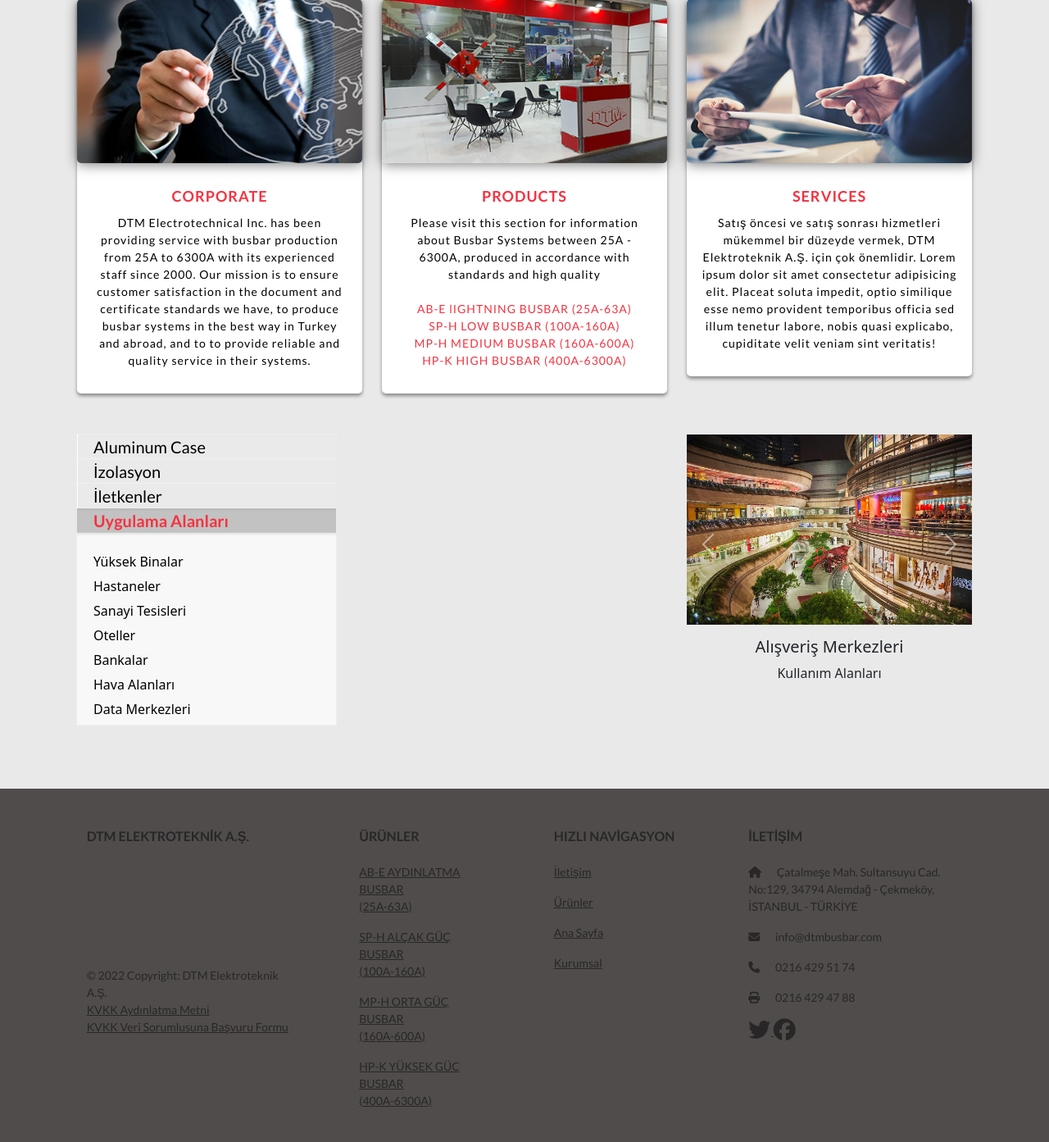
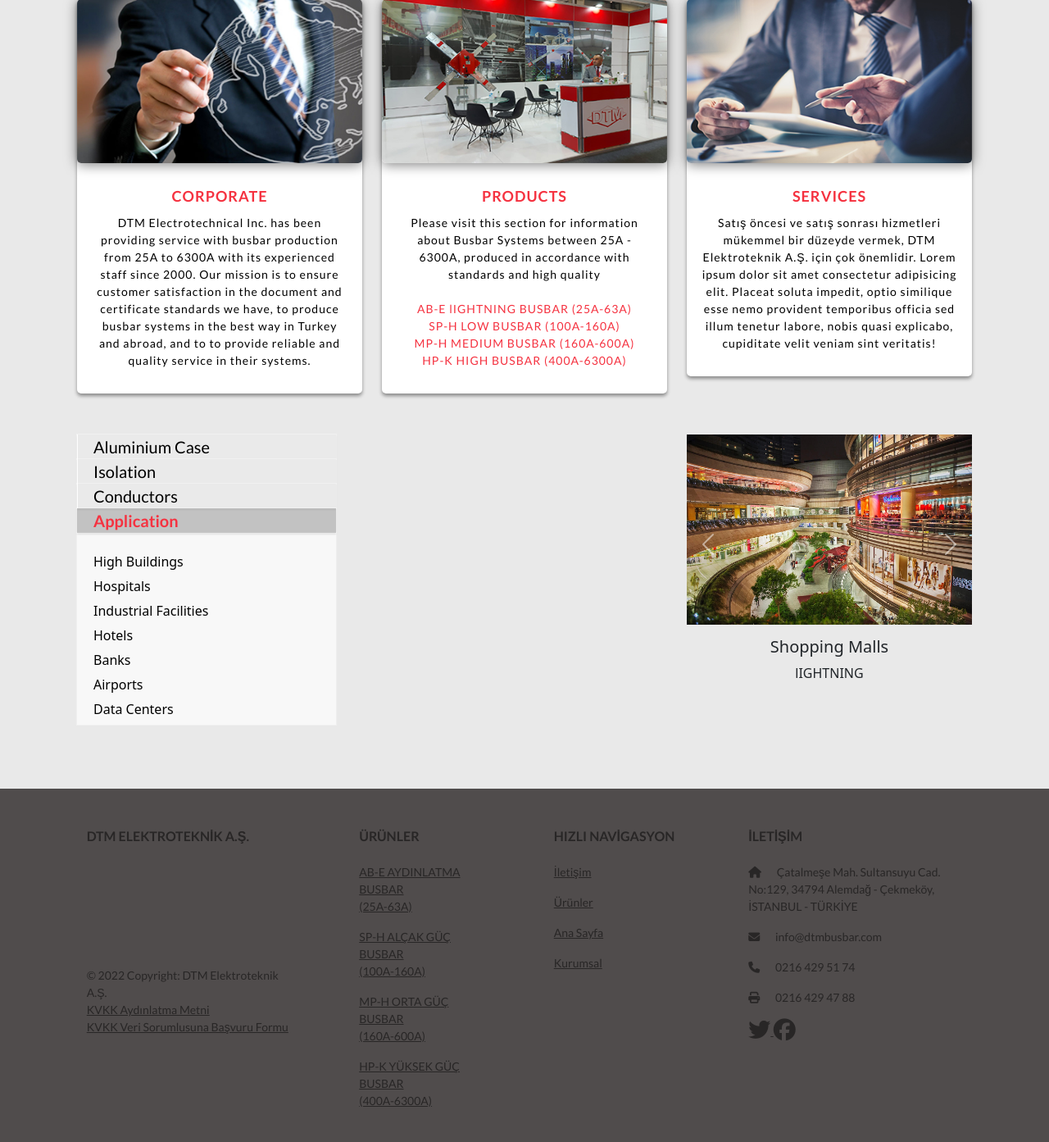
Before and after one commit to ozgurozbek/dtmelektroteknik, a Flask app: page / in a window 1280 px wide. Shown: the part 967-2360 px from the top of the page at 82% size. Run offline with Flask 2, Linux system fonts and the light colour scheme; some libraries are stand-ins or nearby versions.

Commit message:
mainpage translation patch

```diff
--- a/main.py
+++ b/main.py
@@ -4,20 +4,9 @@ app = Flask(__name__)
 app.secret_key = 'random string'
 
 translations = [
-    ["tur","anasayfa","kurumsal",
-    "DTM Elektroteknik A.Ş. 2000 yılından bu yana tecrübeli kadrosu ile 25A'den 6300A'e kadar busbar üretimi ile hizmet vermektedir. Misyonumuz sahip olduğumuz belge ve sertifika standartlarında müşteri memnuniyetini sağlamak, yurt içi ve dışında busbar sistemlerini en iyi şekilde üretmek ve busbar sistemlerinde güvenilir ve kaliteli hizmet sunmaktır."
-    ,"ürünler","25A - 6300A arası, yüksek kaliteli ve standartlara uygun üretilen Busbar Kanal Sistemleri hakkında bilgi almak için bu bölümü ziyaret ediniz."
-    ,"AYDINLATMA","ALÇAK","ORTA","YÜKSEK","hizmetler","Satış öncesi ve satış sonrası hizmetleri mükemmel bir düzeyde vermek, DTM Elektroteknik A.Ş. için çok önemlidir. Lorem ipsum dolor sit amet consectetur adipisicing elit. Placeat soluta impedit, optio similique esse nemo provident temporibus officia sed illum tenetur labore, nobis quasi explicabo, cupiditate velit veniam sint veritatis!"
-    ,"Alüminyum Kasa","",""
-    ],
-    ["eng","homepage","corporate",
-    "DTM Electrotechnical Inc. has been providing service with busbar production from 25A to 6300A with its experienced staff since 2000. Our mission is to ensure customer satisfaction in the document and certificate standards we have, to produce busbar systems in the best way in Turkey and abroad, and to to provide reliable and quality service in their systems."
-    ,"products"," Please visit this section for information about Busbar Systems between 25A - 6300A, produced in accordance with standards and high quality"
-    ,"lIGHTNING","LOW","MEDIUM","HIGH","SERVICES","Satış öncesi ve satış sonrası hizmetleri mükemmel bir düzeyde vermek, DTM Elektroteknik A.Ş. için çok önemlidir. Lorem ipsum dolor sit amet consectetur adipisicing elit. Placeat soluta impedit, optio similique esse nemo provident temporibus officia sed illum tenetur labore, nobis quasi explicabo, cupiditate velit veniam sint veritatis!"
-    ,"Aluminum Case","",""
-    ]
+    ["tur","anasayfa","kurumsal","Hakkımızda","ürünler","Ürünlerimiz","AYDINLATMA","ALÇAK","ORTA","YÜKSEK","İletişim","Kullanım Alanları"],
+    ["eng","homepage","corporate","About Us","products","Our Products","lIGHTNING","LOW","MEDIUM","HIGH","Contact Us","Application Areas"]
 ]
-
 # 0: Tur, 1: Eng
 @app.route('/set_lang', methods = ['POST'])
 def set_lang():
--- a/templates/mainpage.html
+++ b/templates/mainpage.html
@@ -46,7 +46,17 @@
               </div>
               <div class="text-container">
                 <h6 style="text-transform:uppercase">{{ translation[2] }}</h6>
-                <p> {{ translation[3] }}</p>
+                <p>{% if session['language'] == 0 %}
+                  DTM Elektroteknik A.Ş. 2000 yılından bu yana tecrübeli kadrosu ile 25A'den 6300A'e kadar busbar
+                  üretimi ile hizmet vermektedir. Misyonumuz sahip olduğumuz belge ve sertifika standartlarında müşteri
+                  memnuniyetini sağlamak, yurt içi ve dışında busbar sistemlerini en iyi şekilde üretmek ve busbar
+                  sistemlerinde güvenilir ve kaliteli hizmet sunmaktır.
+                  {% else %}
+                  DTM Electrotechnical Inc. has been providing service with busbar production from 25A to 6300A with its
+                  experienced staff since 2000. Our mission is to ensure customer satisfaction in the document and
+                  certificate standards we have, to produce busbar systems in the best way in Turkey and abroad, and to
+                  to provide reliable and quality service in their systems.
+                  {% endif %}</p>
               </div>
             </div>
           </div>
@@ -63,7 +73,13 @@
             </div>
             <div class="text-container">
               <h6 style="text-transform:uppercase">{{ translation[4] }}</h6>
-              <p>{{ translation[5] }}<br><br>
+              <p>{% if session['language'] == 0 %}
+                25A - 6300A arası, yüksek kaliteli ve standartlara uygun üretilen Busbar Kanal Sistemleri hakkında bilgi
+                almak için bu bölümü ziyaret ediniz.
+                {% else %}
+                Please visit this section for information about Busbar Systems between 25A - 6300A, produced in
+                accordance with standards and high quality
+                {% endif %}<br><br>
                 <a href="/products#product1">AB-E {{ translation[6] }} BUSBAR (25A-63A)</a> <br>
                 <a href="/products#product2">SP-H {{ translation[7] }} BUSBAR (100A-160A)</a> <br>
                 <a href="/products#product3">MP-H {{ translation[8] }} BUSBAR (160A-600A)</a> <br>
@@ -95,40 +125,83 @@
       <section id="acccc" class="ac-container col-xs-12 col-sm-12 col-md-6 col-lg-4 ">
         <div>
           <input id="ac-1" name="accordion-1" type="radio">
-          <label for="ac-1">{{ translation[12] }}</label>
+          <label for="ac-1">{% if session['language'] == 0 %}
+            Alüminyum Kasa
+            {% else %}
+            Aluminium Case
+            {% endif %}</label>
           <article class="ac-alk">
-            <p>Hafif Ağırlık <br>
+            <p>{% if session['language'] == 0 %}
+              Hafif Ağırlık <br>
               Korozyon Direnci <br>
               Yüksek Isı Dağılımı <br>
-              Kolay Montaj</p>
+              Kolay Montaj
+              {% else %}
+              Light Weight <br>
+              Corrosion Resistance <br>
+              High Heat Dissipation <br>
+              Easy Montage
+              {% endif %}</p>
           </article>
         </div>
         <div>
           <input id="ac-2" name="accordion-1" type="radio">
-          <label for="ac-2">İzolasyon</label>
+          <label for="ac-2">{% if session['language'] == 0 %}
+            İzolasyon
+            {% else %}
+            Isolation
+            {% endif %}</label>
           <article class="ac-izol">
-            <p>Epoksi <br>
+            <p>{% if session['language'] == 0 %}
+              Epoksi <br>
               Yüksek Çalışma Isısı <br>
               Dielektrik Dayanım<br>
               Optimum Isı Dağılım için İnce Kat<br>
-              Neme Karşı Epoksi</p>
+              Neme Karşı Epoksi
+              {% else %}
+              Epoxy <br>
+              High Working Temperature <br>
+              Dielectric Strength<br>
+              Thin Coat for Optimum Heat Dissipation<br>
+              Moisture Resistant Epoxy
+              {% endif %}
+            </p>
           </article>
         </div>
         <div>
           <input id="ac-3" name="accordion-1" type="radio">
-          <label for="ac-3">İletkenler</label>
+          <label for="ac-3">{% if session['language'] == 0 %}
+            İletkenler
+            {% else %}
+            Conductors
+            {% endif %}</label>
           <article class="ac-ilet">
-            <p>Yüksek Elektrik İletkenliği <br>
-              Isı Resistansı <br>
-              Güvenilir Güçlü Sağlam Yapı</p>
+            <p>{% if session['language'] == 0 %}
+              Yüksek Elektrik İletkenliği <br>
+              Isı Rezistansı <br>
+              Güvenilir Güçlü Sağlam Yapı
+              {% else %}
+              High Electrical Conductivity <br>
+              Heat Resistor <br>
+              Reliable Strong Robust Construction
+              {% endif %}</p>
           </article>
         </div>
         <div>
           <input id="ac-4" name="accordion-1" type="radio" checked="">
-          <label for="ac-4">Uygulama Alanları</label>
+          <label for="ac-4">{% if session['language'] == 0 %}
+            Uygulama Alanları
+            {% else %}
+            Application
+            {% endif %}</label>
           <article class="ac-uygl">
-            <p>Yüksek Binalar<br>Hastaneler<br>Sanayi Tesisleri<br>Oteller<br>Bankalar<br>Hava Alanları<br>Data
-              Merkezleri<br>AVM Alışveriş Merkezleri</p>
+            <p>{% if session['language'] == 0 %}
+              Yüksek Binalar<br>Hastaneler<br>Sanayi Tesisleri<br>Oteller<br>Bankalar<br>Hava Alanları<br>Data
+              Merkezleri<br>AVM Alışveriş Merkezleri
+              {% else %}
+              High Buildings<br>Hospitals<br>Industrial Facilities<br>Hotels<br>Banks<br>Airports<br>Data
+              Centers<br>Shopping Malls
+              {% endif %}</p>
           </article>
         </div>
       </section>
@@ -140,46 +213,79 @@
       <!-- OWL CAROUSEL START-->
       <div class="col-lg-4 col-md-4 col-sm-8 offset-sm-2 offset-md-0 col-xs-12 ">
         <div id="fade" class="carousel slide carousel-fade " data-bs-ride="carousel">
-          <div class="carousel-inner ">
+          <div class="carousel-inner">
             <div class="carousel-item active">
               <img src="../static/img/icon-uygulama-avm.jpg" class="d-block w-100" alt="">
-              <h5>Alışveriş Merkezleri</h5>
-              <p class="">Kullanım Alanları</p>
+              <h5>{% if session['language'] == 0 %}
+                Alışveriş Merkezleri
+                {% else %}
+                Shopping Malls
+                {% endif %}</h5>
+              <p class="">{{ translation[6] }}</p>
             </div>
             <div class="carousel-item">
               <img src="../static/img/icon-uygulama-datacenter.jpg" class="d-block w-100" alt="">
-              <h5>Data Centerlar</h5>
-              <p class="">Kullanım Alanları</p>
+              <h5>{% if session['language'] == 0 %}
+                Data Merkezleri
+                {% else %}
+                Data Centers
+                {% endif %}</h5>
+              <p class="">{{ translation[6] }}</p>
             </div>
             <div class="carousel-item">
               <img src="../static/img/icon-uygulama-hastane.jpg" class="d-block w-100" alt="">
-              <h5>Hastaneler</h5>
-              <p class="">Kullanım Alanları</p>
+              <h5>{% if session['language'] == 0 %}
+                Hastaneler
+                {% else %}
+                Hospitals
+                {% endif %}</h5>
+              <p class="">{{ translation[6] }}</p>
             </div>
             <div class="carousel-item">
               <img src="../static/img/icon-uygulama-sanayi.jpg" class="d-block w-100" alt="">
-              <h5>Sanayiler</h5>
-              <p class="">Kullanım Alanları</p>
+              <h5>{% if session['language'] == 0 %}
+                Sanayiler
+                {% else %}
+                Industrial Facilities
+                {% endif %}</h5>
+              <p class="">{{ translation[6] }}</p>
             </div>
             <div class="carousel-item">
               <img src="../static/img/icon-uygulama-yuksek-bina.jpg" class="d-block w-100" alt="">
-              <h5>Yüksek Binalar</h5>
-              <p class="">Kullanım Alanları</p>
+              <h5>{% if session['language'] == 0 %}
+                Yüksek Binalar
+                {% else %}
+                High Buildings
+                {% endif %}</h5>
+              <p class="">{{ translation[6] }}</p>
             </div>
             <div class="carousel-item">
               <img src="../static/img/icon-uygulama-havaalani.jpg" class="d-block w-100" alt="">
-              <h5>Hava Alanları</h5>
-              <p class="">Kullanım Alanları</p>
+              <h5>{% if session['language'] == 0 %}
+                Hava Alanları
+                {% else %}
+                Airports
+                {% endif %}</h5>
+              <p class="">{{ translation[6] }}</p>
             </div>
             <div class="carousel-item">
               <img src="../static/img/icon-uygulama-otel.jpg" class="d-block w-100" alt="">
-              <h5>Oteller</h5>
-              <p class="">Kullanım Alanları</p>
+              <h5>{% if session['language'] == 0 %}
+                Oteller
+                {% else %}
+                Hotels
+                {% endif %}</h5>
+              <p class="">{{ translation[6] }}</p>
             </div>
             <div class="carousel-item">
               <img src="../static/img/icon-uygulama-banka.jpg" class="d-block w-100" alt="">
-              <h5>Bankalar</h5>
-              <p class="">Kullanım Alanları</p></div>
+              <h5>{% if session['language'] == 0 %}
+                Bankalar
+                {% else %}
+                Banks
+                {% endif %}</h5>
+              <p class="">{{ translation[6] }}</p>
+            </div>
           </div>
           <button class="carousel-control-prev" type="button" data-bs-target="#fade" data-bs-slide="prev">
             <span class="carousel-control-prev-icon" aria-hidden="true"></span>
```
Also changed, not shown: other parts of templates/mainpage.html (+19 -5 lines). Lines whose indentation alone changed are shown as unchanged.
